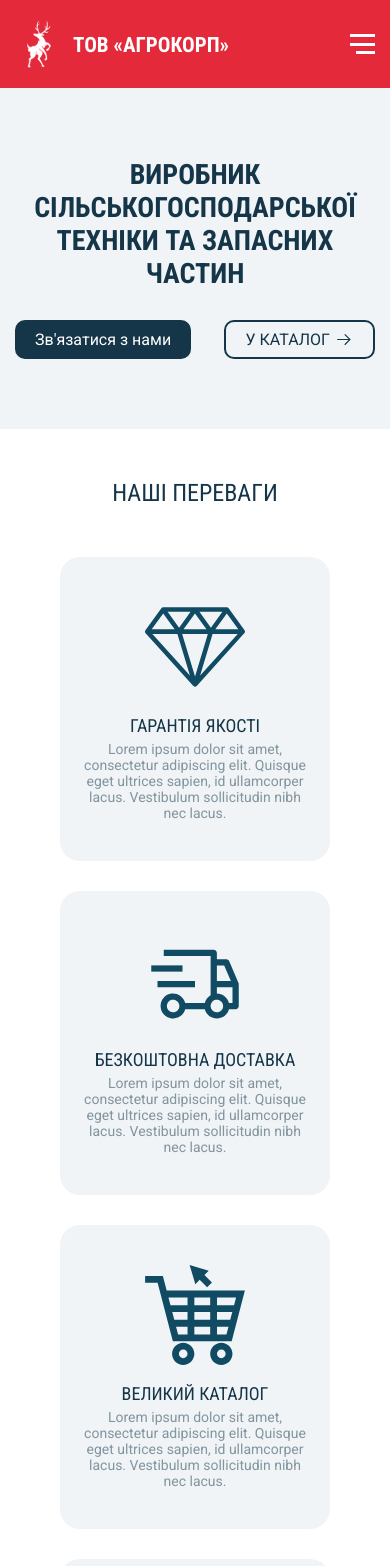
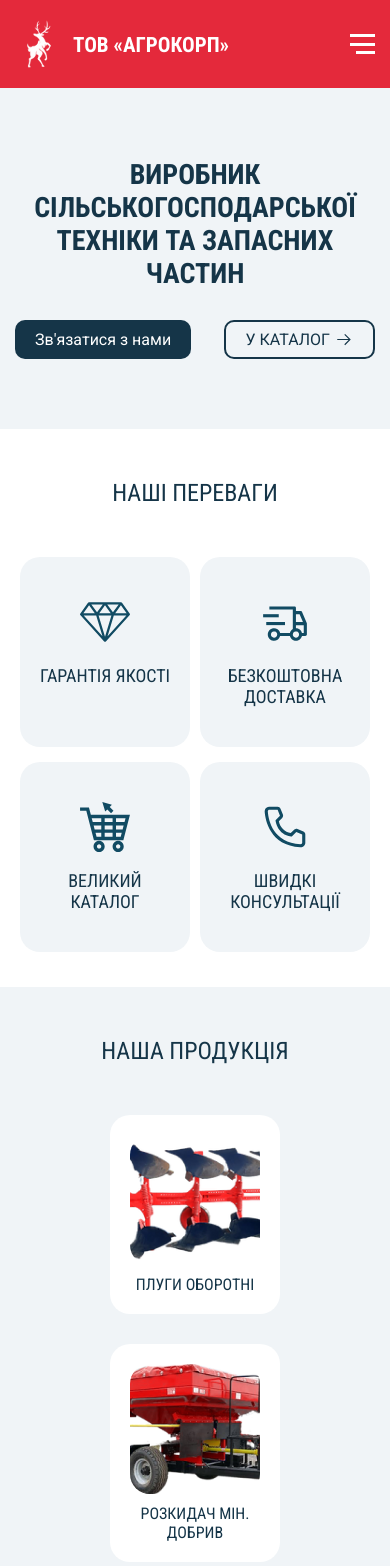
Before and after one commit to ptrv-dev/react-agrocorp, a React (Create React App) app: page / in a window 390 px wide. Shown: the top 1566 px of the page. Built offline with nearby package versions, Linux system fonts and the light colour scheme.

Commit message:
Home Page Fixes

```diff
--- a/src/components/Advantages/Advantages.scss
+++ b/src/components/Advantages/Advantages.scss
@@ -28,7 +28,6 @@
 		text-transform: uppercase;
 		text-align: center;
 		color: #153548;
-		margin-bottom: 5px;
 		@media screen and (max-width: 520px) {
 			font-size: 18px;
 		}
@@ -39,3 +38,16 @@
 		color: rgba(#153548, 0.5);
 	}
 }
+@media screen and (max-width: 425px) {
+	.advantages-item {
+		flex: 0 0 170px;
+		margin: 0 auto 15px auto;
+
+		&__image {
+			svg {
+				width: 50px;
+				height: 50px;
+			}
+		}
+	}
+}
--- a/src/components/Advantages/index.tsx
+++ b/src/components/Advantages/index.tsx
@@ -6,23 +6,15 @@ const Advantages: React.FC = () => {
 	const advantagesList = [
 		{
 			title: 'Гарантія якості',
-			description:
-				'Lorem ipsum dolor sit amet, consectetur adipiscing elit. Quisque eget ultrices sapien, id ullamcorper lacus. Vestibulum sollicitudin nibh nec lacus.',
 		},
 		{
 			title: 'Безкоштовна доставка',
-			description:
-				'Lorem ipsum dolor sit amet, consectetur adipiscing elit. Quisque eget ultrices sapien, id ullamcorper lacus. Vestibulum sollicitudin nibh nec lacus.',
 		},
 		{
 			title: 'Великий каталог',
-			description:
-				'Lorem ipsum dolor sit amet, consectetur adipiscing elit. Quisque eget ultrices sapien, id ullamcorper lacus. Vestibulum sollicitudin nibh nec lacus.',
 		},
 		{
 			title: 'Швидкі консультації',
-			description:
-				'Lorem ipsum dolor sit amet, consectetur adipiscing elit. Quisque eget ultrices sapien, id ullamcorper lacus. Vestibulum sollicitudin nibh nec lacus.',
 		},
 	];
 
@@ -51,9 +43,6 @@ const Advantages: React.FC = () => {
 						<h4 className="advantages-item__title">
 							{advantagesList[0].title}
 						</h4>
-						<p className="advantages-item__text">
-							{advantagesList[0].description}
-						</p>
 					</div>
 					<div className="advantages__item advantages-item">
 						<div className="advantages-item__image">
@@ -83,9 +72,6 @@ const Advantages: React.FC = () => {
 						<h4 className="advantages-item__title">
 							{advantagesList[1].title}
 						</h4>
-						<p className="advantages-item__text">
-							{advantagesList[1].description}
-						</p>
 					</div>
 					<div className="advantages__item advantages-item">
 						<div className="advantages-item__image">
@@ -119,9 +105,6 @@ const Advantages: React.FC = () => {
 						<h4 className="advantages-item__title">
 							{advantagesList[2].title}
 						</h4>
-						<p className="advantages-item__text">
-							{advantagesList[2].description}
-						</p>
 					</div>
 					<div className="advantages__item advantages-item">
 						<div className="advantages-item__image">
@@ -141,9 +124,6 @@ const Advantages: React.FC = () => {
 						<h4 className="advantages-item__title">
 							{advantagesList[3].title}
 						</h4>
-						<p className="advantages-item__text">
-							{advantagesList[3].description}
-						</p>
 					</div>
 				</div>
 			</div>
--- a/src/components/Header/Header.scss
+++ b/src/components/Header/Header.scss
@@ -98,10 +98,12 @@
 			&::after {
 				width: 100%;
 			}
-			.drop-down {
-				top: 100%;
-				opacity: 1;
-				visibility: visible;
+			@media screen and (min-width: 767.98px) {
+				.drop-down {
+					top: 100%;
+					opacity: 1;
+					visibility: visible;
+				}
 			}
 		}
 		position: relative;
@@ -155,3 +157,8 @@
 		text-transform: uppercase;
 	}
 }
+@media screen and (max-width: 767.98px) {
+	.drop-down {
+		display: none;
+	}
+}
--- a/src/components/Hero/Hero.scss
+++ b/src/components/Hero/Hero.scss
@@ -104,7 +104,7 @@
 			text-align: center;
 		}
 		&__button {
-			&:not(:last-of-type) {
+			&:not(:last-child) {
 				margin-right: 15px;
 			}
 		}
@@ -114,7 +114,7 @@
 @media screen and (max-width: 375px) {
 	.hero {
 		&__button {
-			&:not(:last-of-type) {
+			&:not(:last-child) {
 				margin: 0 0 15px 0;
 			}
 		}
--- a/src/components/SalesHit/index.tsx
+++ b/src/components/SalesHit/index.tsx
@@ -15,8 +15,8 @@ const SalesHit: React.FC = () => {
 			<div className="container">
 				<div className="section__title">Хіти продажів</div>
 				<div className="sales-hit__row">
-					{salesHitList.map((item) => (
-						<SalesHitItem key={item.id} {...item} />
+					{salesHitList.map((item, index) => (
+						<SalesHitItem key={index} {...item} />
 					))}
 				</div>
 			</div>
--- a/src/components/SalesHitItem/SalesHitItem.scss
+++ b/src/components/SalesHitItem/SalesHitItem.scss
@@ -24,6 +24,7 @@
 		border-radius: 20px;
 		img {
 			display: block;
+			height: 100%;
 		}
 	}
 	&__title {
--- a/src/components/SalesHitItem/index.tsx
+++ b/src/components/SalesHitItem/index.tsx
@@ -1,27 +1,32 @@
 import React from 'react';
+import { useSelector } from 'react-redux';
 import { Link } from 'react-router-dom';
 import { SalesHitItemType } from '../../redux/slices/salesHitSlice';
+import { RootState } from '../../redux/store';
 
 import './SalesHitItem.scss';
 
-const SalesHitItem: React.FC<SalesHitItemType> = ({
-	id,
-	title,
-	categoryId,
-	description,
-}) => {
+const SalesHitItem: React.FC<SalesHitItemType> = (props: SalesHitItemType) => {
+	const product = useSelector((state: RootState) =>
+		state.products.find(
+			({ id, categoryId }) =>
+				id === props.id && categoryId === props.categoryId
+		)
+	);
 	return (
 		<div className="sales-hit-item">
 			<div className="sales-hit-item__image">
 				<img
-					// src={require(`../../static/img/products/${id}/0.png`)}
-					alt={title}
+					src={require(`../../static/img/products/${product?.categoryId}_${product?.id}/0.png`)}
+					alt={product?.title}
 				/>
 			</div>
-			<h4 className="sales-hit-item__title">{title}</h4>
-			<p className="sales-hit-item__description">{description}</p>
+			<h4 className="sales-hit-item__title">{product?.title}</h4>
+			<p className="sales-hit-item__description">
+				{product?.description.substring(0, 200)}.....
+			</p>
 			<Link
-				to={`catalog/${categoryId}/${id}`}
+				to={`catalog/${product?.categoryId}/${product?.id}`}
 				className="sales-hit-item__link"
 			>
 				Детальніше
--- a/src/json/salesHit.json
+++ b/src/json/salesHit.json
@@ -1,20 +1,14 @@
 [
 	{
 		"id": 1,
-		"categoryId": 3,
-		"title": "Каток подрібнювач (КП-6)",
-		"description": "Lorem ipsum dolor sit amet, consectetur adipiscing elit. Quisque eget ultrices sapien, id ullamcorper lacus. Vestibulum sollicitudin nibh nec lacus."
+		"categoryId": 1
 	},
 	{
 		"id": 2,
-		"categoryId": 3,
-		"title": "Розкидач орг. добрив (роД-6)",
-		"description": "Lorem ipsum dolor sit amet, consectetur adipiscing elit. Quisque eget ultrices sapien, id ullamcorper lacus. Vestibulum sollicitudin nibh nec lacus."
+		"categoryId": 1
 	},
 	{
-		"id": 3,
-		"categoryId": 2,
-		"title": "Просапна сівалка (УПС-4)",
-		"description": "Lorem ipsum dolor sit amet, consectetur adipiscing elit. Quisque eget ultrices sapien, id ullamcorper lacus. Vestibulum sollicitudin nibh nec lacus."
+		"id": 1,
+		"categoryId": 1
 	}
 ]
--- a/src/redux/slices/salesHitSlice.ts
+++ b/src/redux/slices/salesHitSlice.ts
@@ -5,8 +5,6 @@ import data from '../../json/salesHit.json';
 export type SalesHitItemType = {
 	id: number;
 	categoryId: number;
-	title: string;
-	description: string;
 };
 
 const initialState: SalesHitItemType[] = data;
```
Also changed, not shown: src/components/UI/ContactButton/index.tsx (added, +7 -0 lines).
